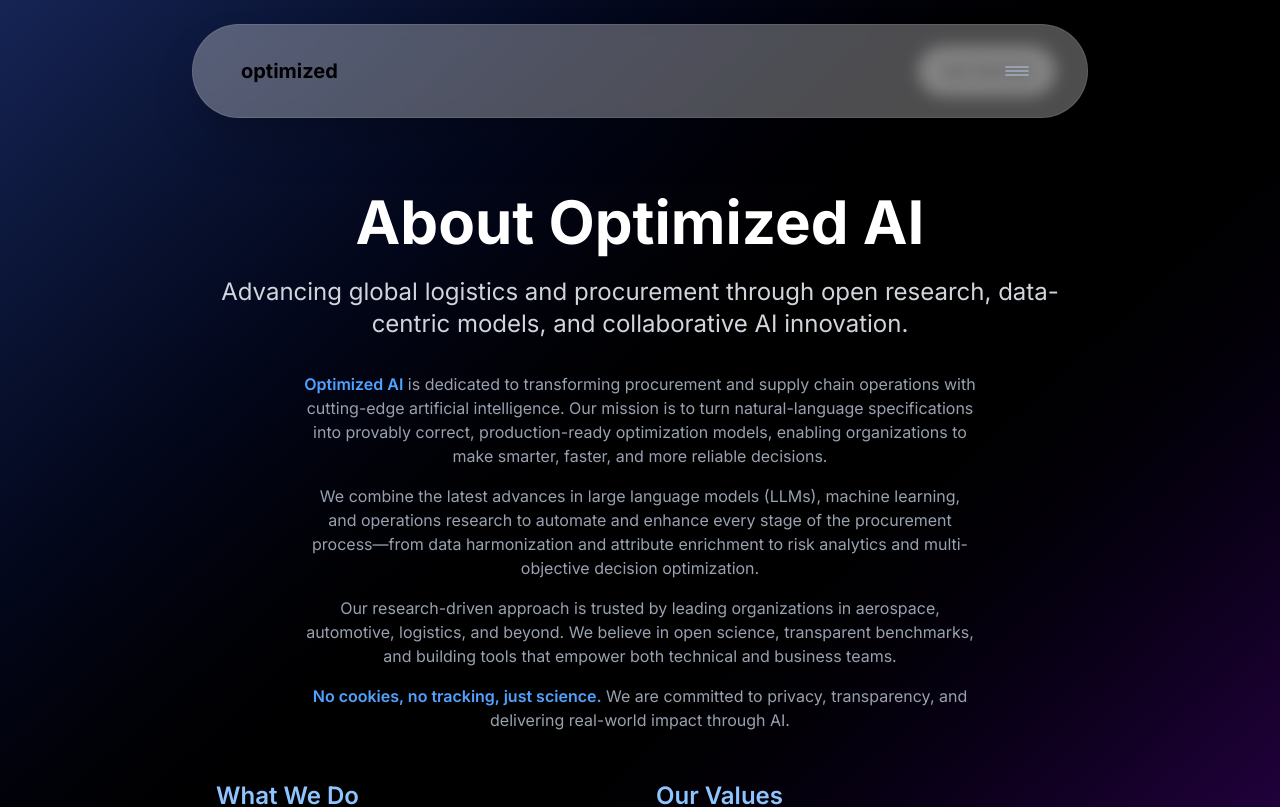
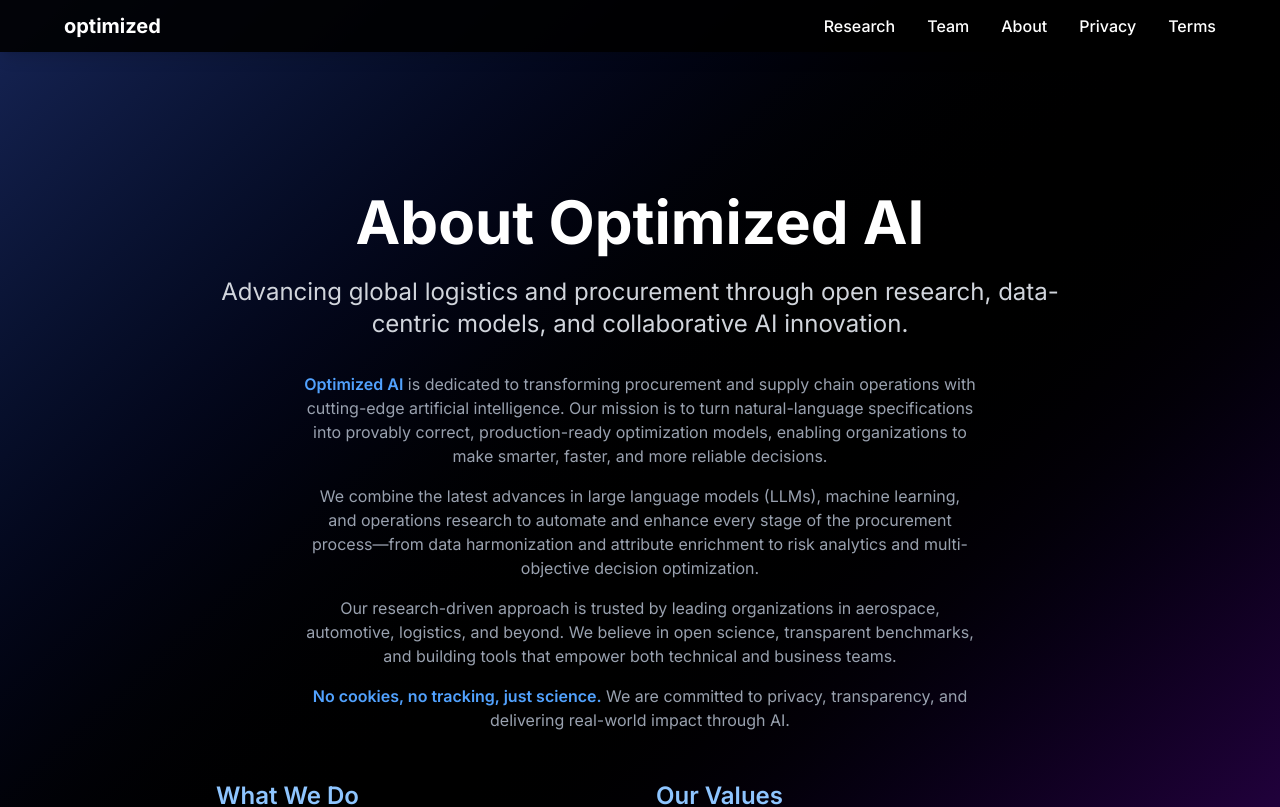
Before and after one commit to jonathantsang26/optimized, a Next.js app: page /about in a window 1280 px wide. Shown: the top 807 px of the page. Built offline with nearby package versions, Linux system fonts and the light colour scheme; a web font is replaced by a local one.

Commit message:
header visibility

```diff
--- a/src/components/Header.tsx
+++ b/src/components/Header.tsx
@@ -1,14 +1,7 @@
 'use client'
-import { useState } from 'react'
 import Link from 'next/link'
 
 const NAV_ITEMS = [
-  { href: '/research', label: 'Research' },
-  { href: '/hiring', label: 'Hiring' },
-  { href: '/about', label: 'About' },
-]
-
-const DESKTOP_MENU_ITEMS = [
   { href: '/research', label: 'Research' },
   { href: '/hiring', label: 'Team' },
   { href: '/about', label: 'About' },
@@ -17,200 +10,26 @@
 ]
 
 export default function Header() {
-  const [open, setOpen] = useState(false)
-  const [desktopMenuOpen, setDesktopMenuOpen] = useState(false)
-
-  const closeAllDropdowns = () => {
-    setOpen(false)
-    setDesktopMenuOpen(false)
-  }
-
   return (
-    <>
-      {/* Desktop Header */}
-      <header
-        className="hidden md:block fixed left-1/2 -translate-x-1/2 mt-4 md:mt-6 z-50 transition-all duration-300 ease-out bg-white/30 backdrop-blur-sm rounded-full px-4 md:px-6 py-3 shadow-2xl max-w-4xl w-[98%] md:w-[95%] border border-white/10"
-        style={{ top: 'var(--announcement-height, 0px)' }}
-      >
-        {/* Main navigation bar */}
-        <div className="mx-auto flex max-w-6xl items-center justify-between px-3 py-3 lg:px-6 lg:py-3">
+    <header className="fixed left-1/2 -translate-x-1/2 top-0 z-50 w-full bg-black/90 shadow-lg px-4 md:px-8 py-3">
+      <div className="mx-auto flex max-w-6xl items-center justify-between">
         {/* Logo */}
-          <span className="text-lg md:text-xl font-bold bg-black 0 bg-clip-text text-transparent header-text">
+        <span className="text-lg md:text-xl font-bold text-white header-text">
           optimized
         </span>
-
-          {/* Desktop menu toggle */}
-          <div className="hidden lg:block">
-            <button
-              className="relative p-2 text-gray-400 hover:text-white transition-colors duration-200 focus:outline-none focus:ring-2 focus:ring-blue-500 rounded-md min-w-[44px] min-h-[44px] flex items-center justify-center"
-              aria-controls="desktop-menu"
-              aria-expanded={desktopMenuOpen}
-              onClick={() => setDesktopMenuOpen((prev) => !prev)}
-            >
-              <div className="relative w-6 h-6 flex flex-col justify-center items-center">
-                <span className={`block h-0.5 w-6 bg-current rounded transition-all duration-300 ${desktopMenuOpen ? 'rotate-45 translate-y-1.5' : ''}`}></span>
-                <span className={`block h-0.5 w-6 bg-current rounded transition-all duration-300 my-0.5 ${desktopMenuOpen ? 'opacity-0' : ''}`}></span>
-                <span className={`block h-0.5 w-6 bg-current rounded transition-all duration-300 ${desktopMenuOpen ? '-rotate-45 -translate-y-1.5' : ''}`}></span>
-              </div>
-            </button>
-          </div>
-
-          {/* Mobile menu toggle */}
-          <button
-            className="lg:hidden relative p-2 text-gray-400 hover:text-white transition-colors duration-200 focus:outline-none focus:ring-2 focus:ring-blue-500 rounded-md min-w-[44px] min-h-[44px] flex items-center justify-center"
-            aria-controls="mobile-nav"
-            aria-expanded={open}
-            onClick={() => setOpen((prev) => !prev)}
-          >
-            <div className="relative w-6 h-6 flex flex-col justify-center items-center">
-              <span className={`block h-0.5 w-6 bg-current rounded transition-all duration-300 ${open ? 'rotate-45 translate-y-1.5' : ''}`}></span>
-              <span className={`block h-0.5 w-6 bg-current rounded transition-all duration-300 my-0.5 ${open ? 'opacity-0' : ''}`}></span>
-              <span className={`block h-0.5 w-6 bg-current rounded transition-all duration-300 ${open ? '-rotate-45 -translate-y-1.5' : ''}`}></span>
-            </div>
-          </button>
-        </div>
-
-        {/* Mobile drawer */}
-        {open && (
-          <div className="lg:hidden absolute top-full left-0 right-0 mt-2 transition-all duration-300 ease-out">
-            <nav
-              id="mobile-nav"
-              className="mx-2 rounded-2xl bg-black/90 backdrop-blur border border-white/10 shadow-xl"
-              aria-label="Mobile Navigation"
-            >
-              <div className="p-4">
-                <ul className="space-y-3">
+        {/* Navigation */}
+        <nav>
+          <ul className="flex gap-6 md:gap-8">
             {NAV_ITEMS.map((item) => (
               <li key={item.href}>
-                      <a
-                        href={item.href}
-                        className="block text-base font-medium text-gray-300 hover:text-white transition-colors duration-200 py-3 px-2 rounded-lg hover:bg-white/10"
-                        onClick={closeAllDropdowns}
-                      >
+                <Link href={item.href} className="text-white hover:text-blue-400 font-medium transition-colors duration-200">
                   {item.label}
-                      </a>
+                </Link>
               </li>
             ))}
           </ul>
-              </div>
         </nav>
       </div>
-        )}
-
-        {/* Desktop menu dropdown */}
-        {desktopMenuOpen && (
-          <div className="hidden lg:block absolute top-full right-0 mt-2 transition-all duration-300 ease-out z-50">
-            <nav
-              id="desktop-menu"
-              className="mx-2 rounded-2xl bg-white/80 backdrop-blur border border-gray-200 shadow-2xl min-w-[220px] p-2"
-              aria-label="Desktop Menu"
-              style={{ boxShadow: '0 12px 48px 0 rgba(0,0,0,0.32), 0 2px 8px 0 rgba(59,130,246,0.14)' }}
-            >
-              <div className="p-2">
-                <ul className="space-y-2">
-                  {DESKTOP_MENU_ITEMS.map((item) => (
-                    <li key={item.href}>
-                      <a
-                        href={item.href}
-                        className="block text-base font-semibold text-gray-800 hover:text-blue-700 transition-colors duration-200 py-2 px-4 rounded-xl hover:bg-blue-50 focus:bg-blue-100 focus:outline-none"
-                        onClick={closeAllDropdowns}
-                      >
-                        {item.label}
-                      </a>
-                    </li>
-                  ))}
-                </ul>
-              </div>
-            </nav>
-          </div>
-        )}
     </header>
-
-      {/* Mobile Top Bar */}
-      <div className="flex md:hidden fixed top-0 left-0 right-0 z-50 items-center justify-between bg-white/90 shadow px-3 py-2">
-        {/* Hamburger menu button */}
-        <button
-          className="p-2 text-gray-700 hover:text-black focus:outline-none focus:ring-2 focus:ring-blue-500 rounded-md min-w-[44px] min-h-[44px] flex items-center justify-center"
-          aria-controls="mobile-nav"
-          aria-expanded={open}
-          onClick={() => setOpen((prev) => !prev)}
-        >
-          <span className="sr-only">Open menu</span>
-          <div className="w-6 h-6 flex flex-col justify-center items-center">
-            <span className={`block h-0.5 w-6 bg-current rounded transition-all duration-300 ${open ? 'rotate-45 translate-y-1.5' : ''}`}></span>
-            <span className={`block h-0.5 w-6 bg-current rounded transition-all duration-300 my-0.5 ${open ? 'opacity-0' : ''}`}></span>
-            <span className={`block h-0.5 w-6 bg-current rounded transition-all duration-300 ${open ? '-rotate-45 -translate-y-1.5' : ''}`}></span>
-          </div>
-        </button>
-        {/* Get Started button (mobile only) */}
-        <Link
-          href="/get-started"
-          className="md:hidden relative inline-flex items-center justify-center px-2 py-1 text-xs bg-white/30 backdrop-blur-sm border border-white/10 shadow font-semibold text-black rounded-full"
-        >
-          <span className="relative z-10">Get&nbsp;Started</span>
-        </Link>
-      </div>
-
-      {/* Mobile Drawer */}
-      {open && (
-        <div className="md:hidden fixed inset-0 z-40 bg-black/60" onClick={closeAllDropdowns}>
-          <nav
-            id="mobile-nav"
-            className="absolute top-12 left-2 right-2 mx-2 rounded-2xl bg-white text-black border border-gray-200 shadow-xl"
-            aria-label="Mobile Navigation"
-            onClick={e => e.stopPropagation()}
-          >
-            <div className="p-4">
-              <ul className="space-y-3">
-                {NAV_ITEMS.map((item) => (
-                  <li key={item.href}>
-                    <a
-                      href={item.href}
-                      className="block text-base font-medium text-gray-800 hover:text-blue-600 transition-colors duration-200 py-3 px-2 rounded-lg hover:bg-gray-100"
-                      onClick={closeAllDropdowns}
-                    >
-                      {item.label}
-                    </a>
-                  </li>
-                ))}
-              </ul>
-            </div>
-          </nav>
-        </div>
-      )}
-
-      {/* Floating Get Started Button (desktop only) */}
-      <div
-        className="fixed z-40 flex justify-center transition-all duration-300 ease-out md:flex"
-        style={{
-          // Responsive: top aligns with where header would be at each breakpoint
-          top: 'calc(var(--announcement-height, 0px) + 2.9rem)',
-          right: '14rem',
-        }}
-      >
-        <Link
-          href="/get-started"
-          className="rounded-full hidden md:inline-flex items-center justify-center px-4 py-2 md:px-6 md:py-3 text-sm md:text-base bg-white/30 backdrop-blur-sm border border-white/10 font-semibold"
-          style={{ boxShadow: '0 8px 32px 0 rgba(0,0,0,0.28)' }}
-        >
-          <span className="relative z-10 text-black">Get&nbsp;Started</span>
-        </Link>
-      </div>
-      {/* Responsive adjustment for larger screens */}
-      <style jsx>{`
-        @media (min-width: 768px) {
-          .md\:get-started-pos {
-            top: calc(var(--announcement-height, 0px) + 2rem) !important;
-            right: 4rem !important;
-          }
-        }
-        @media (min-width: 1024px) {
-          .lg\:get-started-pos {
-            top: calc(var(--announcement-height, 0px) + 2.9rem) !important;
-            right: 15.5rem !important;
-          }
-        }
-      `}</style>
-    </>
   )
 }
```
Lines whose indentation alone changed are shown as unchanged.
